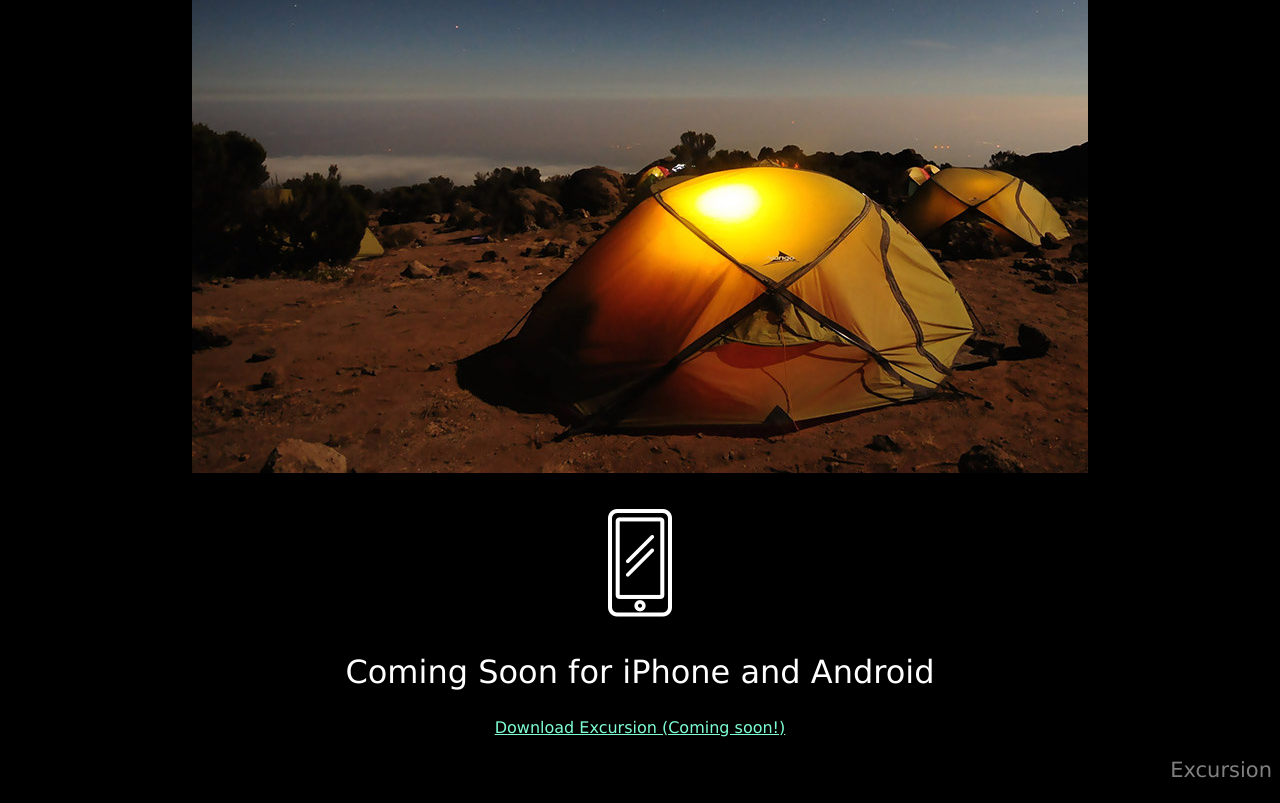
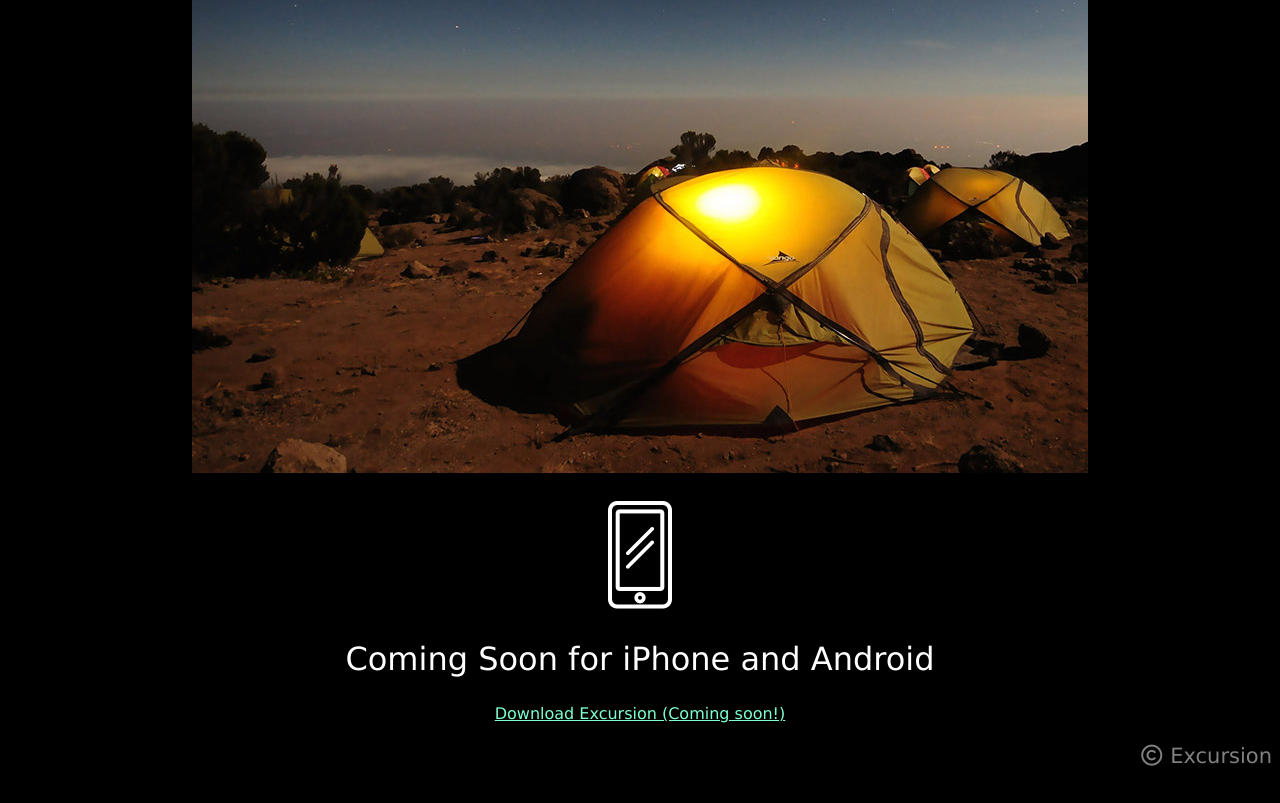
Before and after one commit to LillaBlond/Excursion, a plain HTML site: page Index.html in a window 1280 px wide. Shown: the part 488-1291 px from the top of the page. Drawn offline with Linux system fonts and the light colour scheme.

Commit message:
adding copyright icon and finish touches

```diff
--- a/Index.html
+++ b/Index.html
@@ -2,6 +2,7 @@
 <html>
     <head>
         <title>Excursion</title>
+        <script src="https://kit.fontawesome.com/26f5524d87.js" crossorigin="anonymous"></script>
         <link href="./Resources/CSS/style.css" type="text/CSS" rel="stylesheet">
     </head>
     <body>
@@ -33,7 +34,7 @@
             <a>Download Excursion (Coming soon!)</a>
         </div>
         <footer>
-            <p>Excursion</p>
+            <p><i class="fa-regular fa-copyright"></i>Excursion</p>
         </footer>
     </body>
 </html>
--- a/Resources/CSS/style.css
+++ b/Resources/CSS/style.css
@@ -30,7 +30,7 @@ text-align: center;
 }
 
 #phone{
-    margin: 2rem auto;
+    margin: 1.5rem auto;
 }
 
 a{
@@ -43,3 +43,7 @@ a{
 footer{
     text-align: right;
 }
+
+i{
+    margin: auto 0.5rem;
+}
```
Also changed, not shown: Resources/images/copyright-regular.svg (added).
